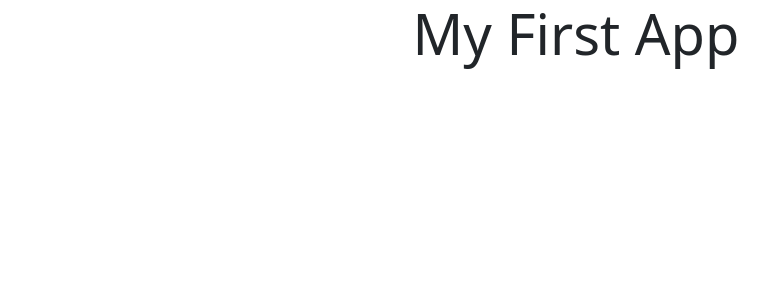
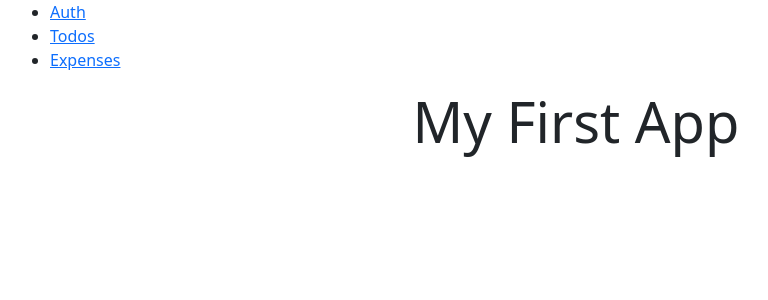
Before and after one commit to synergy2411/incedo-mar-23, a React (Create React App) app in the folder first-app/: page / in a window 1280 px wide. Before the commit this address had no page. Shown: the top 300 px of the page, without its empty margins (64-832 px from the left). Built offline with nearby package versions, Linux system fonts and the light colour scheme.

Commit message:
header added

```diff
--- a/first-app/src/App.js
+++ b/first-app/src/App.js
@@ -2,10 +2,12 @@ import { Routes, Route } from 'react-router-dom';
 import Auth from './Components/Auth/Auth';
 import Expenses from './Components/Expenses/Expenses'
 import Todos from './Components/Todos/Todos'
+import Header from './Components/Header/Header';
 
 function App() {
   return (
     <div className="container">
+      <Header />
 
       <p className='text-center display-4'>My First App</p>
 
--- /dev/null
+++ b/first-app/src/Components/Header/Header.js
@@ -0,0 +1,21 @@
+import React from 'react';
+
+const Header = () => {
+    return (
+        <nav>
+            <ul>
+                <li>
+                    <a href="/auth">Auth</a>
+                </li>
+                <li>
+                    <a href="/todos">Todos</a>
+                </li>
+                <li>
+                    <a href="/expenses">Expenses</a>
+                </li>
+            </ul>
+        </nav>
+    );
+}
+
+export default Header;
```
Also changed, not shown: 1 other file (tests, documents, lock files or other folders).
